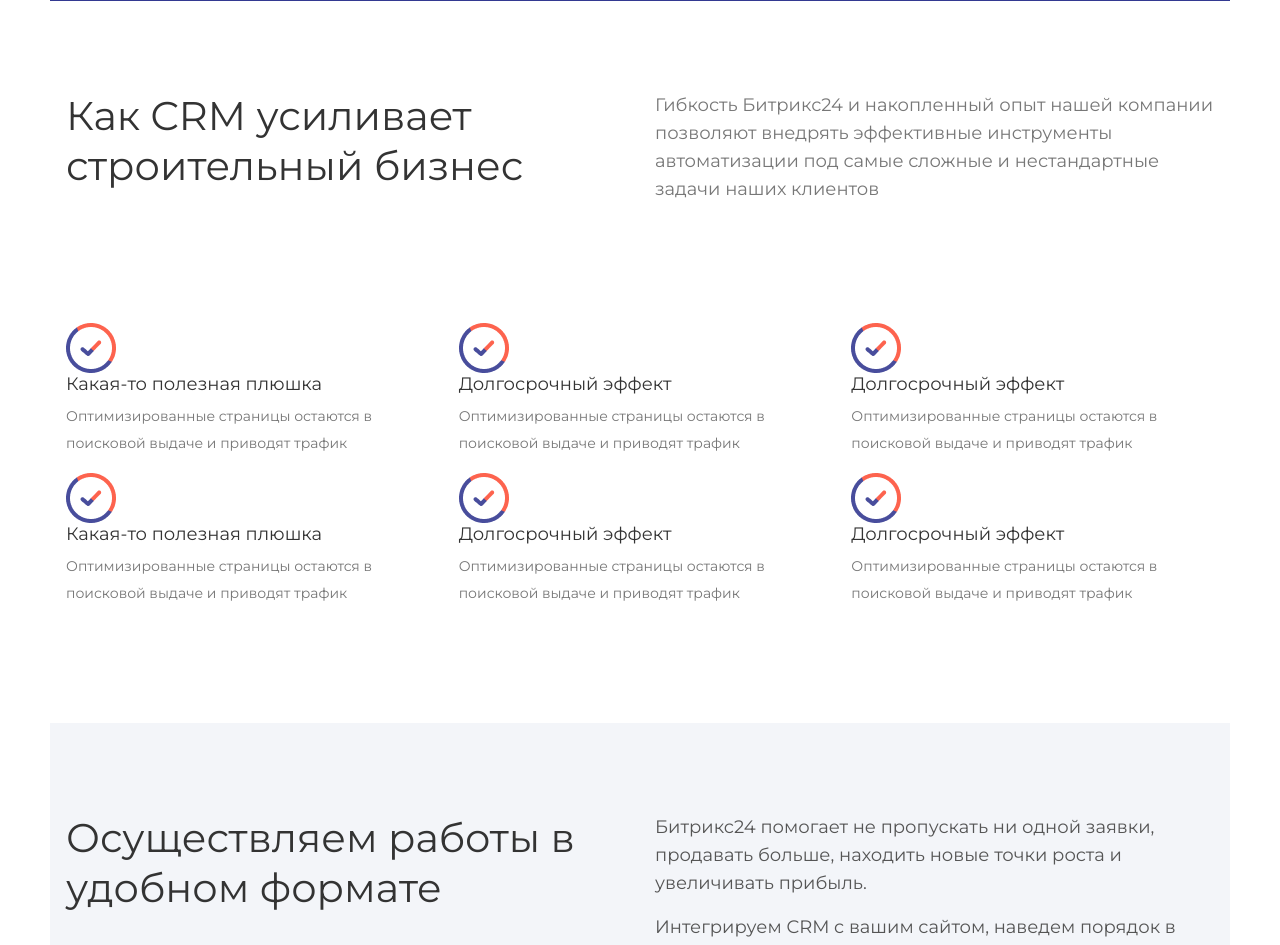
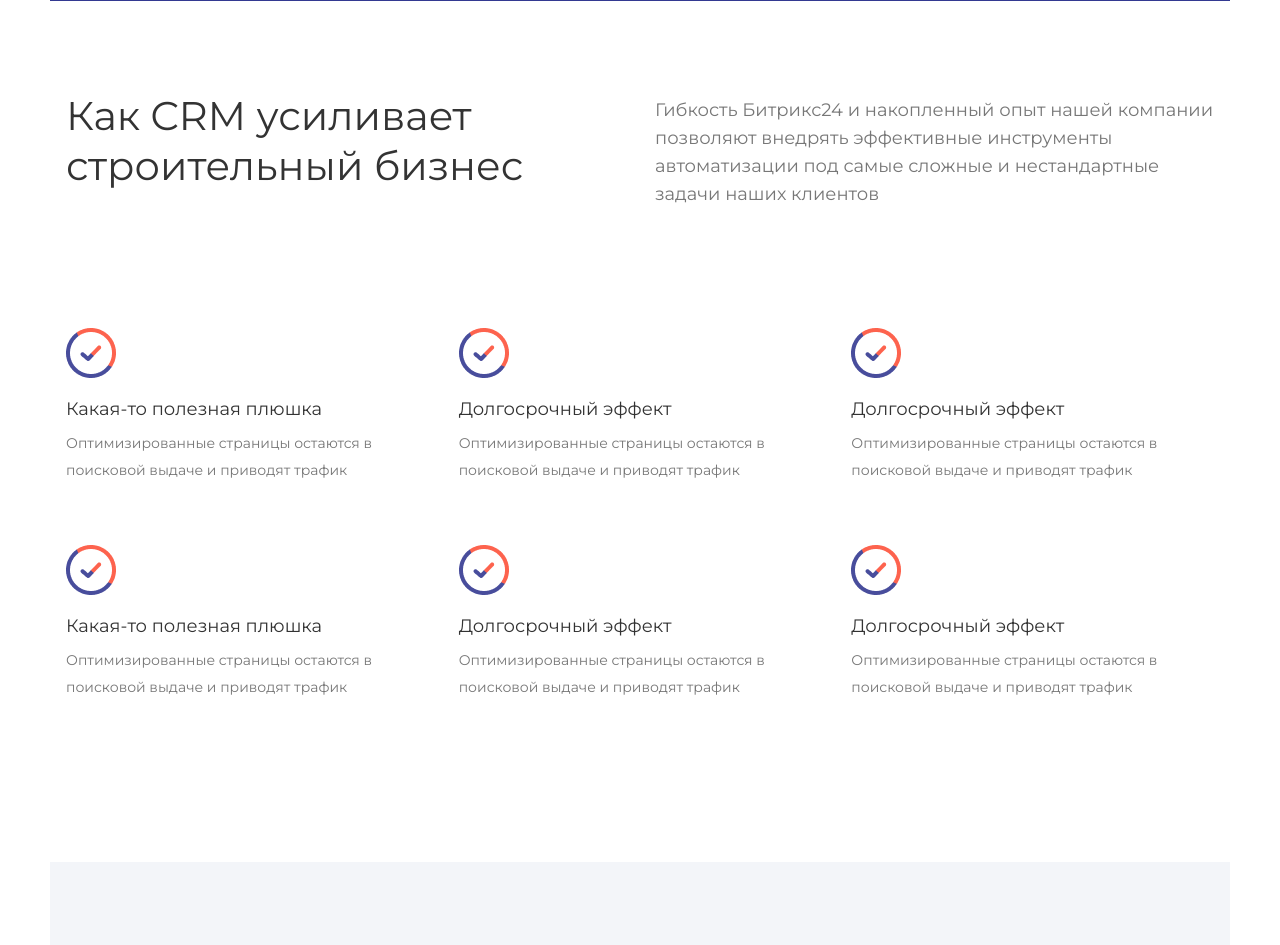
Before and after one commit to IDigle1/idigle1.github.io, a PHP site: page /work/index.html in a window 1280 px wide; the page is wider, and only the part inside the window is pictured. Shown: the part 2551-3496 px from the top of that part. Run offline with PHP 8.4, Linux system fonts and the light colour scheme.

Commit message:
update index

```diff
--- a/work/css/style.css
+++ b/work/css/style.css
@@ -223,10 +223,16 @@ h2 {
 .nav-tabs.costs .nav-item:first-child {
     margin-left: 0;
 }
-
+.views-item.how-it-works .item {
+    margin-bottom: 45px;
+}
+.views-item.how-it-works .item img {
+    margin-bottom: 20px;
+}
 .views-item.how-it-works h3 {
     font-size: 18px;
     line-height: 22px;
+    margin-bottom: 10px;
     color: #333;
 }
 .views-item.how-it-works .block-header-row  {
@@ -236,6 +242,7 @@ h2 {
     font-size: 18px;
     line-height: 28px;
     color: #777;
+    padding-top: 5px;
 }
 .views-item.how-it-works p {
     font-size: 14px;
```
